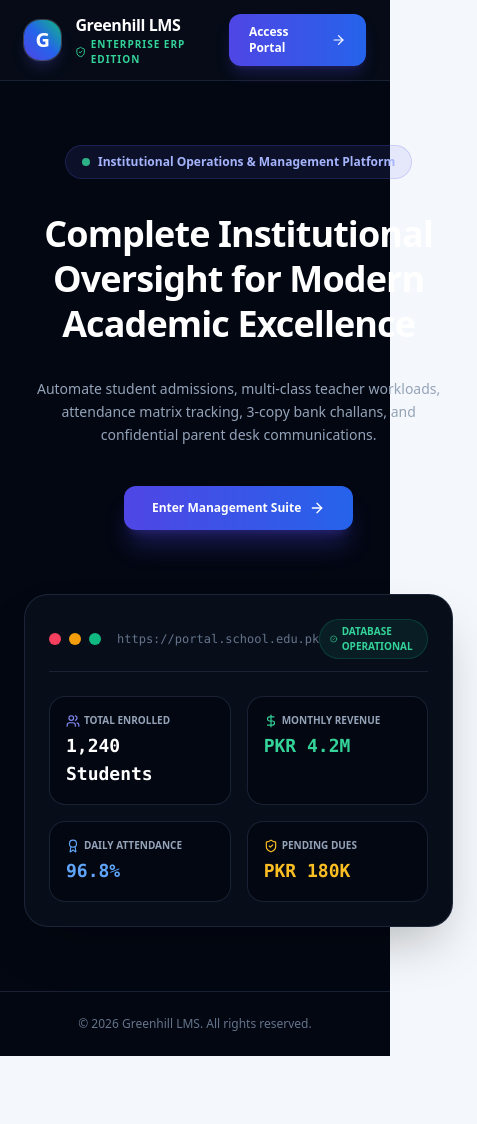
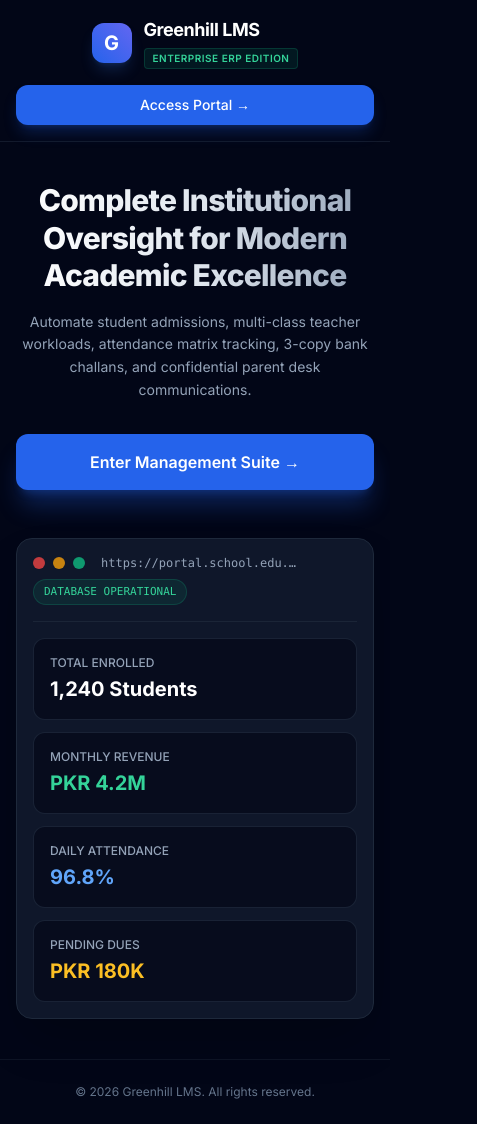
Before and after one commit to haseeb9876/lms-school, a Next.js app: page / in a window 390 px wide. Shown: the whole page, 477 px wide, since content can reach past the window. Before the commit the page ends 1056 px from the top, so only its background shows below. Built offline with nearby package versions, Linux system fonts and the light colour scheme.

Commit message:
style: fix mobile layout horizontal overflow and grid alignment

```diff
--- a/app/layout.tsx
+++ b/app/layout.tsx
@@ -1,15 +1,24 @@
-import './globals.css';
-import type { Metadata } from 'next';
+import type { Metadata } from "next";
+import { Inter } from "next/font/google";
+import "./globals.css";
+
+const inter = Inter({ subsets: ["latin"] });
 
 export const metadata: Metadata = {
-  title: 'School LMS | Secure School Management Platform',
-  description: 'Professional school management and learning platform for Pakistan schools with secure branding, role-based access, and modern school workflows.'
+  title: "Greenhill LMS - Enterprise Academic Portal",
+  description: "Complete Institutional ERP Oversight for Modern Academic Excellence",
 };
 
-export default function RootLayout({ children }: { children: React.ReactNode }) {
+export default function RootLayout({
+  children,
+}: Readonly<{
+  children: React.ReactNode;
+}>) {
   return (
-    <html lang="en">
-      <body style={{ minHeight: '100vh', background: '#f4f7fb' }}>{children}</body>
+    <html lang="en" className="dark scroll-smooth">
+      <body className={`${inter.className} bg-slate-950 text-slate-100 antialiased overflow-x-hidden min-h-screen`}>
+        {children}
+      </body>
     </html>
   );
 }
--- a/app/page.tsx
+++ b/app/page.tsx
@@ -1,103 +1,99 @@
 import Link from "next/link";
-import { ShieldCheck, ArrowRight, DollarSign, Award, Users, CheckCircle2 } from "lucide-react";
 
-export default function LandingPage() {
+export default function HomePage() {
   return (
-    <div className="min-h-screen bg-[#030712] text-slate-100 flex flex-col justify-between selection:bg-indigo-500 selection:text-white font-sans">
-      {/* Header */}
-      <header className="border-b border-slate-800/80 bg-[#080d1a]/80 backdrop-blur-md sticky top-0 z-50">
-        <div className="max-w-7xl mx-auto px-6 h-20 flex items-center justify-between">
-          <div className="flex items-center gap-3.5">
-            <div className="w-10 h-10 rounded-2xl bg-gradient-to-tr from-indigo-600 via-blue-600 to-emerald-500 flex items-center justify-center font-black text-white text-xl shadow-lg shadow-indigo-500/20 ring-1 ring-white/20">
+    <div className="min-h-screen bg-slate-950 text-white flex flex-col justify-between overflow-x-hidden w-full max-w-full selection:bg-blue-500 selection:text-white">
+      {/* Header Navigation */}
+      <header className="w-full max-w-7xl mx-auto px-4 sm:px-6 lg:px-8 py-4 flex flex-col sm:flex-row items-center justify-between gap-4 border-b border-slate-800/60">
+        <div className="flex items-center gap-3">
+          <div className="w-10 h-10 rounded-xl bg-gradient-to-tr from-blue-600 to-indigo-500 flex items-center justify-center font-bold text-xl shadow-lg shadow-blue-500/20">
             G
           </div>
           <div>
-              <span className="font-black text-white text-base tracking-tight">Greenhill LMS</span>
-              <span className="block text-[10px] text-emerald-400 font-bold uppercase tracking-widest flex items-center gap-1">
-                <ShieldCheck className="w-3 h-3" /> Enterprise ERP Edition
+            <span className="font-bold text-lg tracking-tight block text-white">Greenhill LMS</span>
+            <span className="text-[10px] uppercase tracking-wider font-semibold px-2 py-0.5 rounded bg-emerald-500/10 text-emerald-400 border border-emerald-500/20 inline-block">
+              Enterprise ERP Edition
             </span>
           </div>
         </div>
 
         <Link
           href="/login"
-            className="px-5 py-2.5 bg-gradient-to-r from-indigo-600 to-blue-600 hover:from-indigo-500 hover:to-blue-500 text-white text-xs font-bold rounded-xl transition shadow-lg shadow-indigo-600/25 flex items-center gap-2"
+          className="w-full sm:w-auto text-center px-5 py-2.5 rounded-xl bg-blue-600 hover:bg-blue-500 text-white font-medium text-sm transition-all duration-200 shadow-lg shadow-blue-600/25 active:scale-95"
         >
-            Access Portal <ArrowRight className="w-4 h-4" />
+          Access Portal &rarr;
         </Link>
-        </div>
       </header>
 
-      {/* Hero Section */}
-      <main className="max-w-6xl mx-auto px-6 py-16 text-center space-y-8 flex-1">
-        <div className="inline-flex items-center gap-2 px-4 py-2 rounded-full bg-indigo-500/10 border border-indigo-500/20 text-indigo-300 text-xs font-bold">
-          <span className="w-2 h-2 rounded-full bg-emerald-400 animate-pulse"></span>
-          Institutional Operations & Management Platform
-        </div>
-
-        <h1 className="text-4xl md:text-6xl font-black text-white tracking-tight leading-tight max-w-4xl mx-auto">
+      {/* Hero Content Section */}
+      <main className="w-full max-w-7xl mx-auto px-4 sm:px-6 lg:px-8 py-10 sm:py-16 flex flex-col items-center text-center">
+        <h1 className="text-3xl sm:text-5xl md:text-6xl font-extrabold tracking-tight max-w-4xl leading-tight sm:leading-none bg-gradient-to-r from-white via-slate-200 to-slate-400 bg-clip-text text-transparent">
           Complete Institutional Oversight for Modern Academic Excellence
         </h1>
 
-        <p className="text-slate-400 text-sm md:text-base max-w-2xl mx-auto leading-relaxed">
+        <p className="mt-4 sm:mt-6 text-sm sm:text-base md:text-lg text-slate-400 max-w-2xl leading-relaxed">
           Automate student admissions, multi-class teacher workloads, attendance matrix tracking, 3-copy bank challans, and confidential parent desk communications.
         </p>
 
-        <div className="flex flex-wrap items-center justify-center gap-4 pt-2">
+        <div className="mt-8 w-full sm:w-auto">
           <Link
             href="/login"
-            className="px-7 py-3.5 bg-gradient-to-r from-indigo-600 to-blue-600 hover:from-indigo-500 hover:to-blue-500 text-white text-xs font-extrabold rounded-xl transition shadow-xl shadow-indigo-600/30 flex items-center gap-2"
+            className="inline-block w-full sm:w-auto px-8 py-4 rounded-xl bg-blue-600 hover:bg-blue-500 text-white font-semibold text-base transition-all duration-200 shadow-xl shadow-blue-600/30 hover:shadow-blue-600/40 active:scale-95"
           >
-            Enter Management Suite <ArrowRight className="w-4 h-4" />
+            Enter Management Suite &rarr;
           </Link>
         </div>
 
-        {/* Real-time Dashboard Indicator Card */}
-        <div className="pt-8 max-w-4xl mx-auto">
-          <div className="bg-[#080d1a] border border-slate-800/90 rounded-3xl p-6 shadow-2xl text-left space-y-4">
-            <div className="flex items-center justify-between border-b border-slate-800/80 pb-3">
+        {/* Responsive Interactive Dashboard Card Preview */}
+        <div className="mt-12 w-full max-w-2xl bg-slate-900 border border-slate-800 rounded-2xl p-4 sm:p-6 shadow-2xl text-left overflow-hidden">
+          <div className="flex flex-col sm:flex-row items-start sm:items-center justify-between pb-4 border-b border-slate-800/80 gap-2">
             <div className="flex items-center gap-2">
-                <span className="w-3 h-3 rounded-full bg-rose-500"></span>
-                <span className="w-3 h-3 rounded-full bg-amber-500"></span>
-                <span className="w-3 h-3 rounded-full bg-emerald-500"></span>
-                <span className="text-xs font-mono text-slate-500 ml-2">https://portal.school.edu.pk</span>
+              <span className="w-3 h-3 rounded-full bg-red-500/80 inline-block"></span>
+              <span className="w-3 h-3 rounded-full bg-amber-500/80 inline-block"></span>
+              <span className="w-3 h-3 rounded-full bg-emerald-500/80 inline-block"></span>
+              <span className="ml-2 text-xs font-mono text-slate-400 truncate max-w-[200px] sm:max-w-none">
+                https://portal.school.edu.pk
+              </span>
             </div>
-              <span className="text-[10px] font-bold text-emerald-400 bg-emerald-500/10 border border-emerald-500/20 px-2.5 py-1 rounded-full flex items-center gap-1">
-                <CheckCircle2 className="w-3 h-3" /> DATABASE OPERATIONAL
+            <span className="text-[11px] font-mono px-2.5 py-1 rounded-full bg-emerald-500/10 text-emerald-400 border border-emerald-500/20">
+              DATABASE OPERATIONAL
             </span>
           </div>
 
-            <div className="grid grid-cols-2 md:grid-cols-4 gap-4 pt-2">
-              <div className="bg-[#030712] p-4 rounded-2xl border border-slate-800/80">
-                <div className="text-[10px] text-slate-400 uppercase font-bold flex items-center gap-1">
-                  <Users className="w-3.5 h-3.5 text-indigo-400" /> Total Enrolled
+          <div className="grid grid-cols-1 sm:grid-cols-2 gap-3 sm:gap-4 mt-4 sm:mt-6">
+            <div className="p-4 rounded-xl bg-slate-950/60 border border-slate-800/80">
+              <span className="text-xs uppercase font-medium text-slate-400 block mb-1">
+                Total Enrolled
+              </span>
+              <div className="text-xl sm:text-2xl font-bold text-white">1,240 Students</div>
             </div>
-                <div className="text-lg font-black text-white mt-1 font-mono">1,240 Students</div>
+
+            <div className="p-4 rounded-xl bg-slate-950/60 border border-slate-800/80">
+              <span className="text-xs uppercase font-medium text-slate-400 block mb-1">
+                Monthly Revenue
+              </span>
+              <div className="text-xl sm:text-2xl font-bold text-emerald-400">PKR 4.2M</div>
             </div>
-              <div className="bg-[#030712] p-4 rounded-2xl border border-slate-800/80">
-                <div className="text-[10px] text-slate-400 uppercase font-bold flex items-center gap-1">
-                  <DollarSign className="w-3.5 h-3.5 text-emerald-400" /> Monthly Revenue
+
+            <div className="p-4 rounded-xl bg-slate-950/60 border border-slate-800/80">
+              <span className="text-xs uppercase font-medium text-slate-400 block mb-1">
+                Daily Attendance
+              </span>
+              <div className="text-xl sm:text-2xl font-bold text-blue-400">96.8%</div>
             </div>
-                <div className="text-lg font-black text-emerald-400 mt-1 font-mono">PKR 4.2M</div>
-              </div>
-              <div className="bg-[#030712] p-4 rounded-2xl border border-slate-800/80">
-                <div className="text-[10px] text-slate-400 uppercase font-bold flex items-center gap-1">
-                  <Award className="w-3.5 h-3.5 text-blue-400" /> Daily Attendance
-                </div>
-                <div className="text-lg font-black text-blue-400 mt-1 font-mono">96.8%</div>
-              </div>
-              <div className="bg-[#030712] p-4 rounded-2xl border border-slate-800/80">
-                <div className="text-[10px] text-slate-400 uppercase font-bold flex items-center gap-1">
-                  <ShieldCheck className="w-3.5 h-3.5 text-amber-400" /> Pending Dues
-                </div>
-                <div className="text-lg font-black text-amber-400 mt-1 font-mono">PKR 180K</div>
-              </div>
+
+            <div className="p-4 rounded-xl bg-slate-950/60 border border-slate-800/80">
+              <span className="text-xs uppercase font-medium text-slate-400 block mb-1">
+                Pending Dues
+              </span>
+              <div className="text-xl sm:text-2xl font-bold text-amber-400">PKR 180K</div>
             </div>
           </div>
         </div>
       </main>
 
-      <footer className="border-t border-slate-800/80 py-6 text-center text-xs text-slate-500 font-medium">
+      {/* Footer */}
+      <footer className="w-full max-w-7xl mx-auto px-4 sm:px-6 lg:px-8 py-6 text-center text-xs text-slate-500 border-t border-slate-800/40">
         &copy; 2026 Greenhill LMS. All rights reserved.
       </footer>
     </div>
```
Lines whose indentation alone changed are shown as unchanged.
